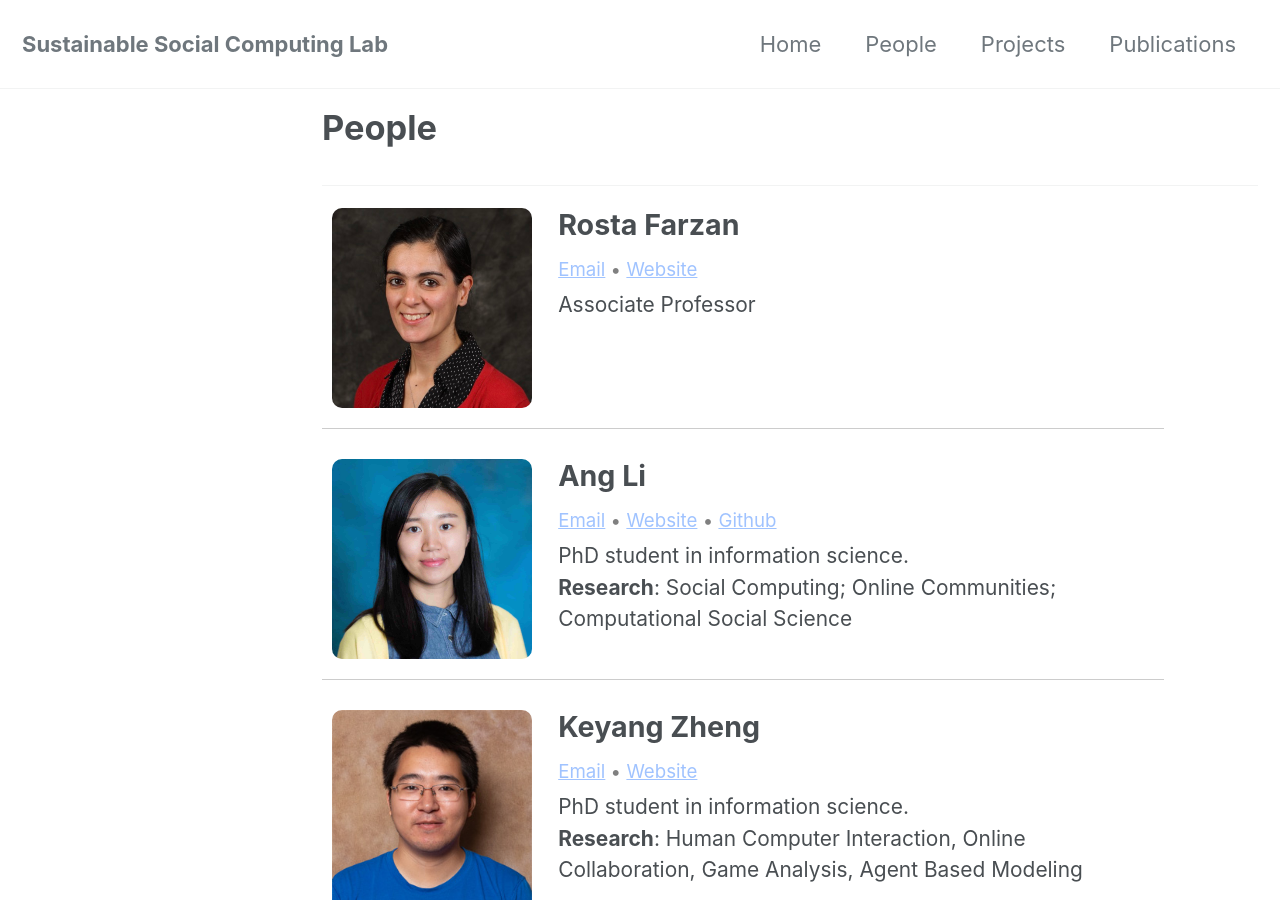
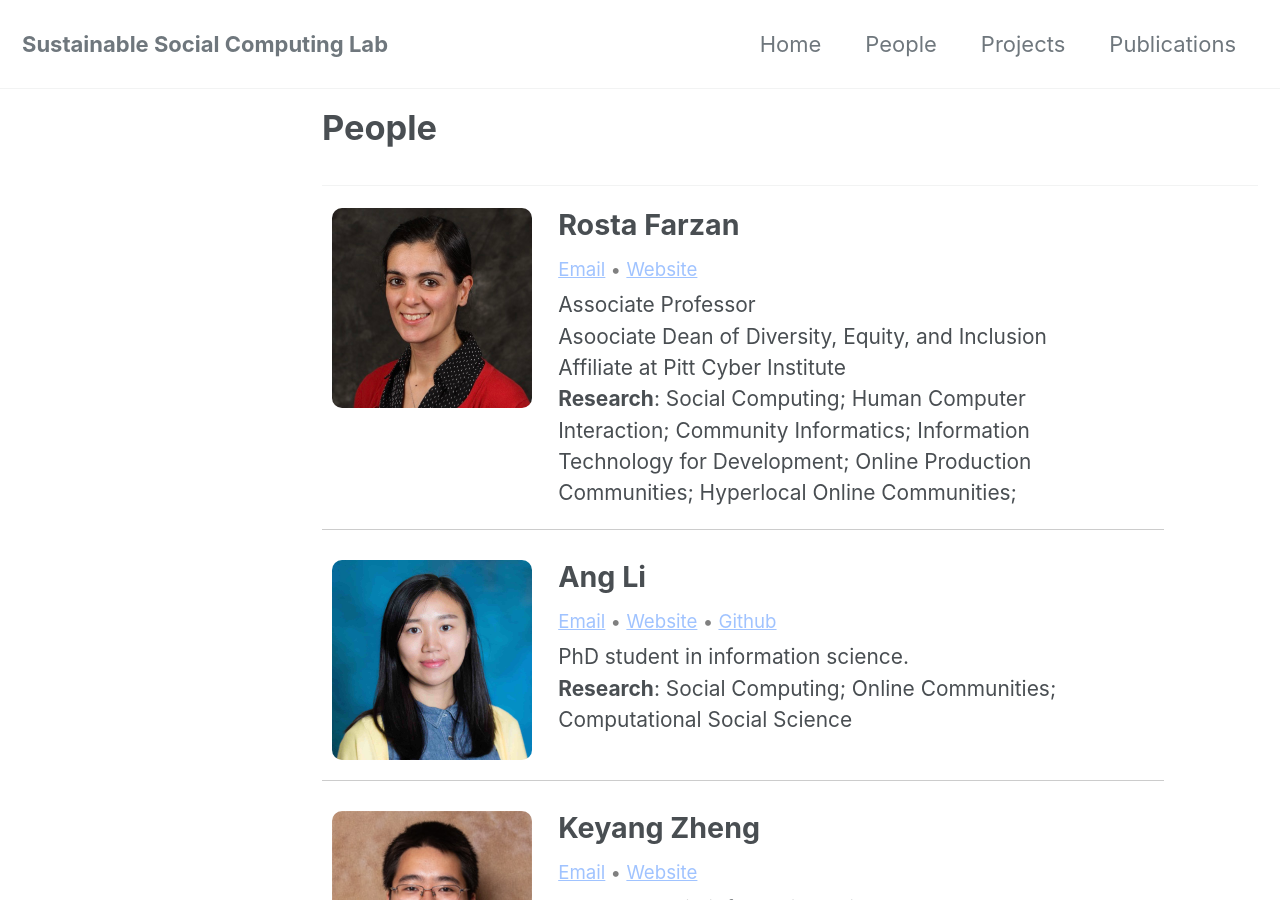
Before and after one commit to SSC-Pitt/SSC-Pitt.github.io, a Jekyll site: the page built from _pages/people.md, in a window 1280 px wide and 900 px high. Built offline with Jekyll 4.4.1, drawn with Linux system fonts in a browser that asks for light colours; cached includes are drawn as plain includes; nearby versions of some CDN libraries; our own code applies the rules of GitHub Pages for plain Markdown files.

Commit message:
Update people.md

```diff
--- a/_pages/people.md
+++ b/_pages/people.md
@@ -25,7 +25,9 @@ permalink: /people.html
       •
       <a href="http://rosta-farzan.net/">Website</a>
     </p>
-    <p class="info">Associate Professor</p>
+    <p class="info">Associate Professor<br/>Asoociate Dean of Diversity, Equity, and Inclusion</p>
+    <p class="info">Affiliate at Pitt Cyber Institute</p>
+    <p class="research"><b>Research</b>: Social Computing; Human Computer Interaction;  Community Informatics; Information Technology for Development; Online Production Communities; Hyperlocal Online Communities;</p>
   </div>
 </div>
 
```
